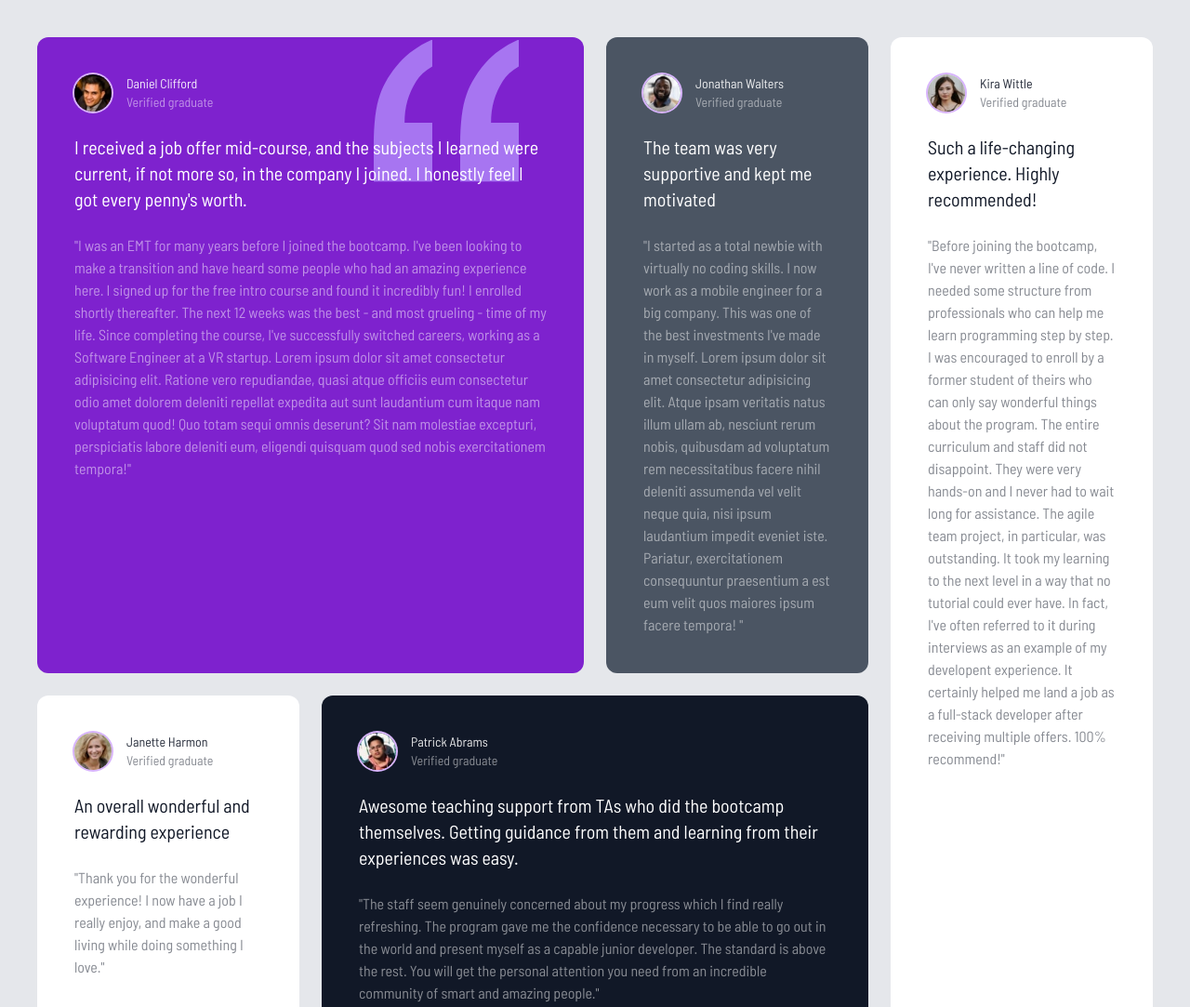
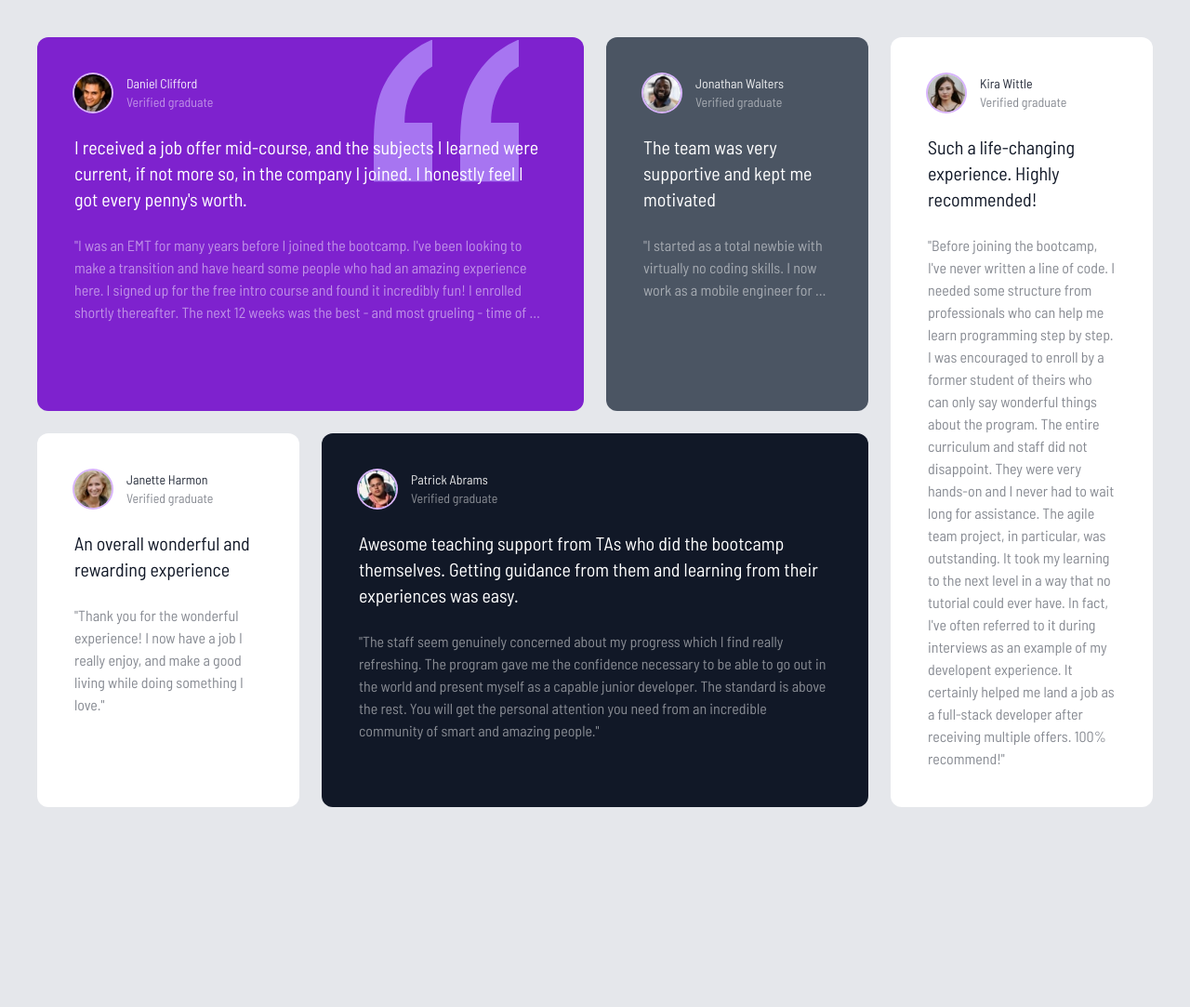
Before and after one commit to Ralph-souza/traversy-tailwind-course-project-4, a website: page index.html in a window 1280 px wide. Shown: the top 1083 px of the page at 93% size. After the commit the page ends 908 px from the top, so only its background shows below. Drawn offline with Linux system fonts and the light colour scheme.

Commit message:
Adiciona line clamps para a reducao do tamanho dos textos apresentados nas caixas

```diff
--- a/index.html
+++ b/index.html
@@ -43,7 +43,7 @@
                 </p>
 
                 <!-- Small text -->
-                <p class="mt-6 opacity-50">
+                <p class="mt-6 opacity-50 line-clamp-4">
                     "I was an EMT for many years before I joined the bootcamp. I've been
                     looking to make a transition and have heard some people who had an
                     amazing experience here. I signed up for the free intro course and
@@ -80,7 +80,7 @@
                 </p>
 
                 <!-- Small text -->
-                <p class="mt-6 opacity-50">
+                <p class="mt-6 opacity-50 line-clamp-3">
                     "I started as a total newbie with virtually no coding skills. I now
                     work as a mobile engineer for a big company. This was one of the
                     best investments I've made in myself. Lorem ipsum dolor sit amet
--- a/package.json
+++ b/package.json
@@ -19,6 +19,7 @@
   },
   "homepage": "https://github.com/Ralph-souza/traversy-tailwind-course-project-4#readme",
   "devDependencies": {
+    "@tailwindcss/line-clamp": "^0.4.0",
     "tailwindcss": "^3.1.8"
   }
 }
--- a/tailwind.config.js
+++ b/tailwind.config.js
@@ -14,5 +14,5 @@ module.exports = {
       },
     },
   },
-  plugins: [],
+  plugins: [require('@tailwindcss/line-clamp')],
 }
```
Also changed, not shown: README.md, css/style.css, 1 other file.
